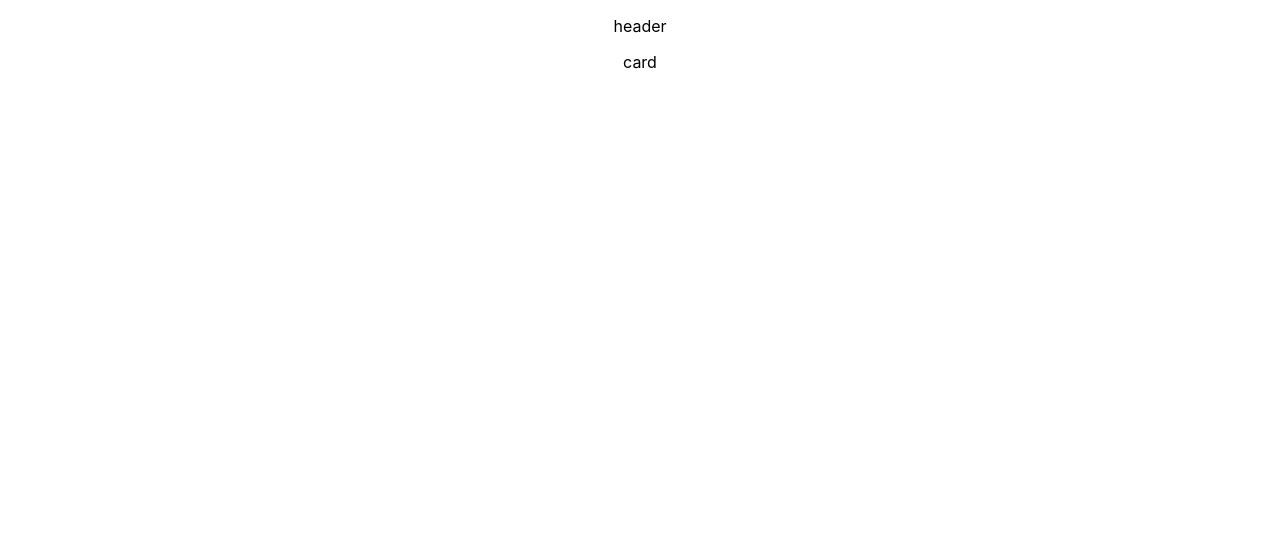
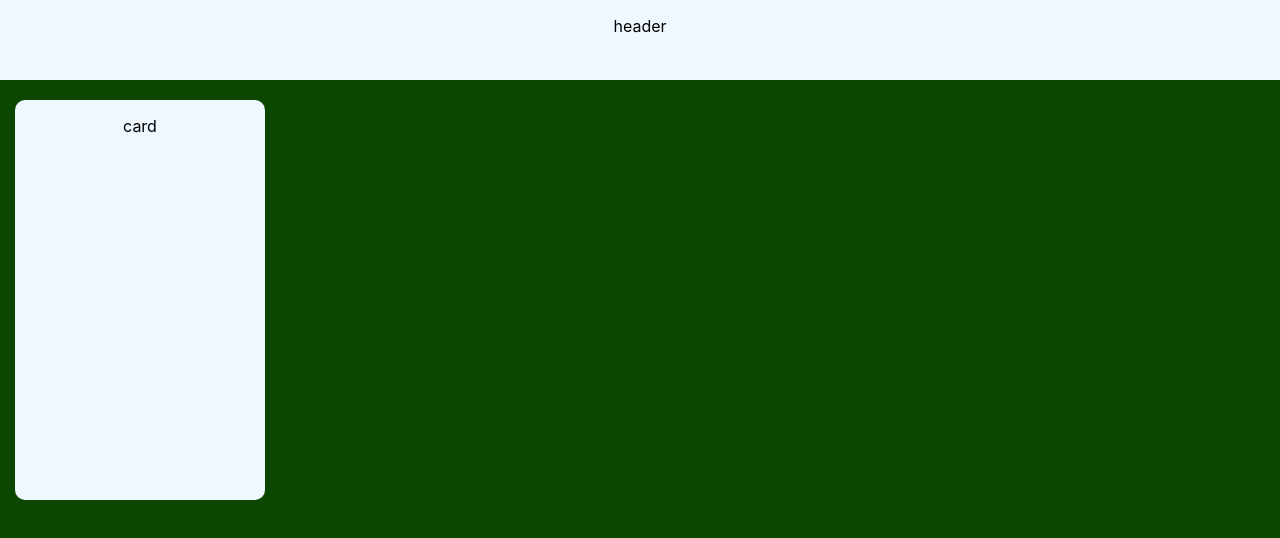
Before and after one commit to williamguilhermesouza/MuralSolidarioFrontend, a React (Create React App) app: page / in a window 1280 px wide. Shown: the top 538 px of the page. Built offline with nearby package versions, Linux system fonts and the light colour scheme.

Commit message:
first placeholders of first page

```diff
--- a/src/App.css
+++ b/src/App.css
@@ -1,38 +1,8 @@
 .App {
   text-align: center;
+  position: absolute;
+  width: 100%;
+  height: 100%;
+  background-color: #0b4701;
+
 }
-
-.App-logo {
-  height: 40vmin;
-  pointer-events: none;
-}
-
-@media (prefers-reduced-motion: no-preference) {
-  .App-logo {
-    animation: App-logo-spin infinite 20s linear;
-  }
-}
-
-.App-header {
-  background-color: #282c34;
-  min-height: 100vh;
-  display: flex;
-  flex-direction: column;
-  align-items: center;
-  justify-content: center;
-  font-size: calc(10px + 2vmin);
-  color: white;
-}
-
-.App-link {
-  color: #61dafb;
-}
-
-@keyframes App-logo-spin {
-  from {
-    transform: rotate(0deg);
-  }
-  to {
-    transform: rotate(360deg);
-  }
-}
--- a/src/components/Card/index.js
+++ b/src/components/Card/index.js
@@ -2,6 +2,8 @@ import './style.css';
 
 export default function Card() {
     return(
-        <p>card</p>
+        <div className="card">
+            <p>card</p>
+        </div>
     );
 };
--- a/src/components/Card/style.css
+++ b/src/components/Card/style.css
@@ -0,0 +1,7 @@
+.card {
+    background-color: aliceblue;
+    width: 250px;
+    height: 400px;
+    border-radius: 10px;
+    margin: 0 15px 0 15px;
+}
--- a/src/components/Header/index.js
+++ b/src/components/Header/index.js
@@ -2,6 +2,8 @@ import './style.css';
 
 export default function Header() {
     return(
-        <p>header</p>
+        <div className="header">
+            <p>header</p>
+        </div>
     );
 };
--- a/src/components/Header/style.css
+++ b/src/components/Header/style.css
@@ -0,0 +1,5 @@
+.header {
+    background-color: aliceblue;
+    height: 80px;
+    margin-bottom: 20px;
+}
--- a/src/pages/Main/style.css
+++ b/src/pages/Main/style.css
@@ -0,0 +1,4 @@
+.main {
+    display: flex;
+    flex-direction: column;
+}
```
Also changed, not shown: 1 other file (tests, documents, lock files or other folders).
